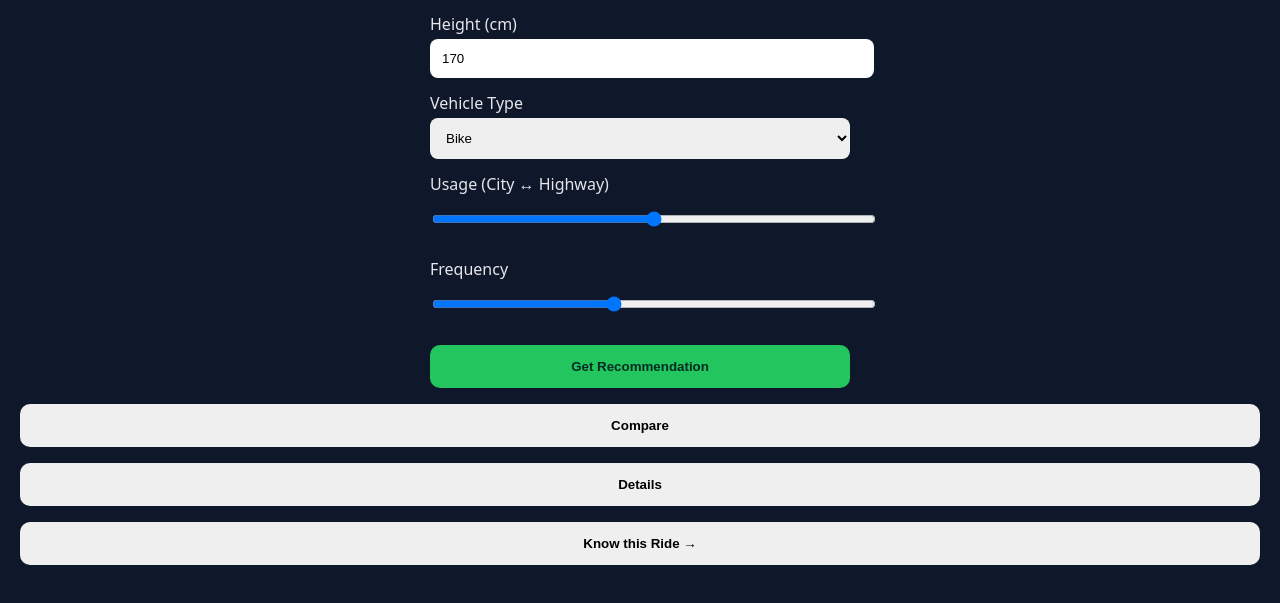
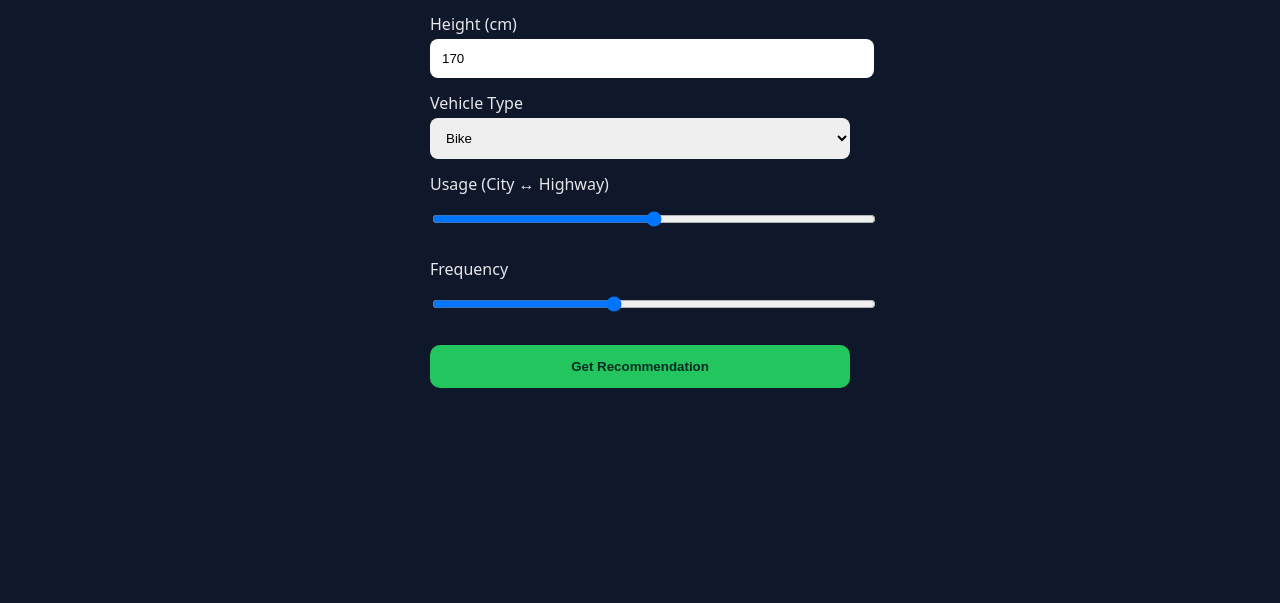
Before and after one commit to vishwajithmech217-collab/Your_Ride, a plain HTML site: page Select_Your_Ride_V5/select.html in a window 1280 px wide. Shown: the part 131-734 px from the top of the page. Drawn offline with Linux system fonts and the light colour scheme.

Commit message:
Update fixed select.html

```diff
--- a/Select_Your_Ride_V5/select.html
+++ b/Select_Your_Ride_V5/select.html
@@ -29,9 +29,9 @@
   <label>Frequency</label>
   <input type="range" id="frequency" min="0" max="100" value="40">
 
-<button class="primary" onclick="recommend()">
-  Get Recommendation
-</button>
+  <button class="primary" onclick="recommend()">
+    Get Recommendation
+  </button>
 
   <div id="results"></div>
 </div>
@@ -44,18 +44,6 @@
   </div>
 </div>
 
-<button onclick="addToCompare(${JSON.stringify(v)}, ${score})">
-  Compare
-</button>
-
-<button onclick="showDetails(${JSON.stringify(v)}, ${score})">
-  Details
-</button>
-
-<button onclick="knowRide('${v.brand}', '${v.model}')">
-  Know this Ride →
-</button>
-
 <script src="data/vehicles.data.js"></script>
 <script src="select.js"></script>
 </body>
```
